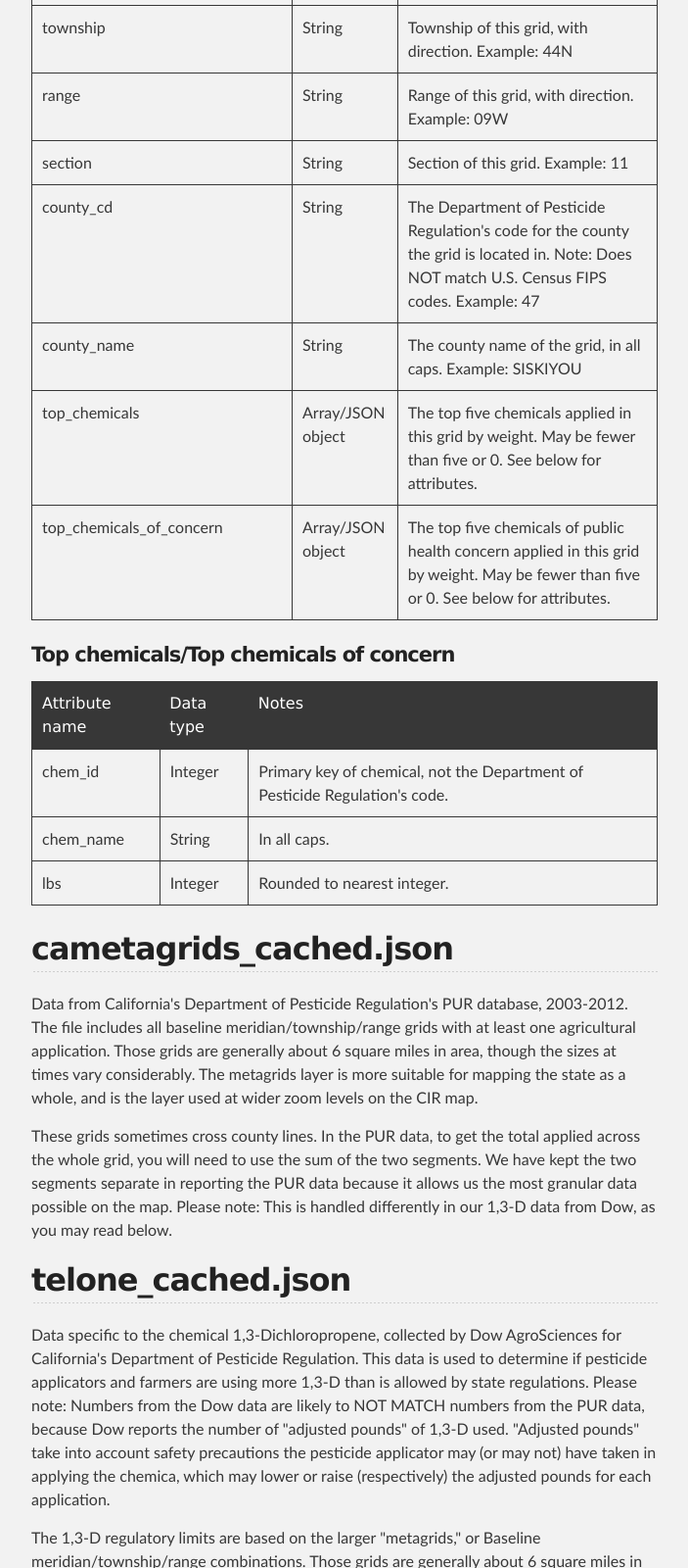
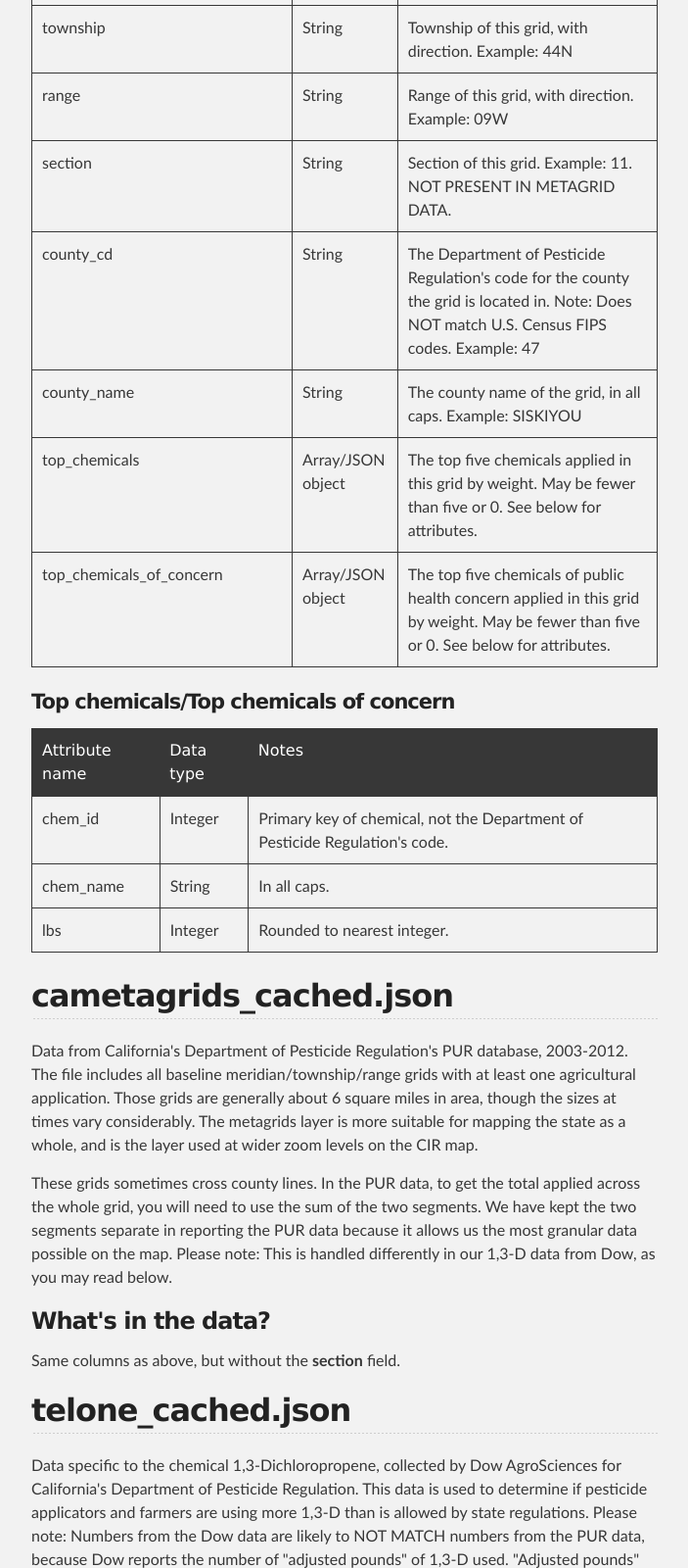
Before and after one commit to cirlabs/pesticides_data, a plain HTML site: page index.html in a window 1280 px wide. Shown: the part 1668-3268 px from the top of the page at 98% size, without its empty margins (288-991 px from the left). Drawn offline with Linux system fonts and the light colour scheme.

Commit message:
updated docs.

```diff
--- a/index.html
+++ b/index.html
@@ -92,7 +92,7 @@
 <tr>
   <td>section</td>
   <td>String</td>
-  <td>Section of this grid. Example: 11</td>
+  <td>Section of this grid. Example: 11. NOT PRESENT IN METAGRID DATA.</td>
 </tr>
 <tr>
   <td>county_cd</td>
@@ -146,6 +146,10 @@
 <p>Data from California's Department of Pesticide Regulation's PUR database, 2003-2012. The file includes all baseline meridian/township/range grids with at least one agricultural application. Those grids are generally about 6 square miles in area, though the sizes at times vary considerably. The metagrids layer is more suitable for mapping the state as a whole, and is the layer used at wider zoom levels on the CIR map.</p>
 
 <p>These grids sometimes cross county lines. In the PUR data, to get the total applied across the whole grid, you will need to use the sum of the two segments. We have kept the two segments separate in reporting the PUR data because it allows us the most granular data possible on the map. Please note: This is handled differently in our 1,3-D data from Dow, as you may read below.</p>
+
+<h3><a id="whats-in-the-data-metagrids" class="anchor" href="#whats-in-the-data" aria-hidden="true"><span class="octicon octicon-link"></span></a>What's in the data?</h3>
+
+<p>Same columns as above, but without the <strong>section</strong> field.</p>
 
 <h2>
 <a id="telone_cachedjson" class="anchor" href="#telone_cachedjson" aria-hidden="true"><span class="octicon octicon-link"></span></a>telone_cached.json</h2>
```
